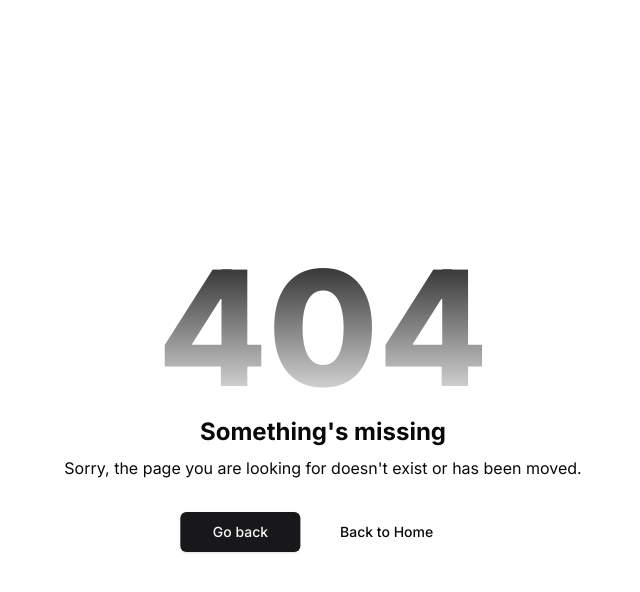
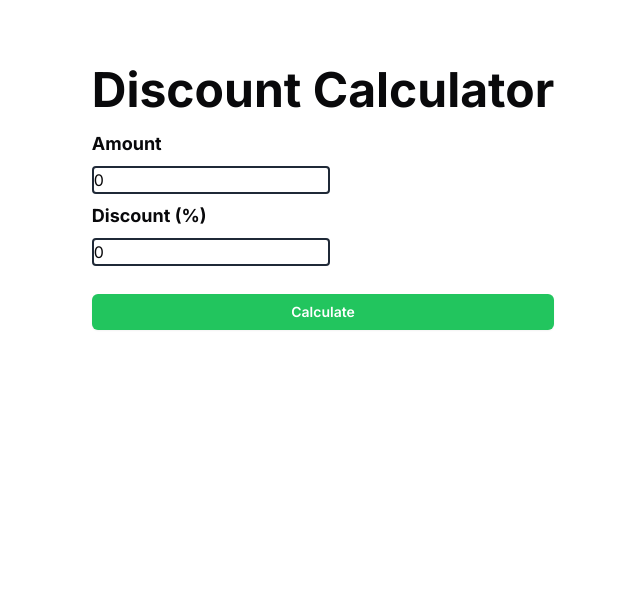
Before and after one commit to shahadot786/absolute-it-admin, a Next.js app: page /calculation in a window 1280 px wide. Before the commit this address had no page. Shown: the top 592 px of the page, without its empty margins (317-957 px from the left). Built offline with nearby package versions, Linux system fonts and the light colour scheme.

Commit message:
discount calculator added

```diff
--- /dev/null
+++ b/app/(auth)/calculation/page.tsx
@@ -0,0 +1,75 @@
+"use client";
+
+import React, { useState } from "react";
+
+const Calculation: React.FC = () => {
+  const [amount, setAmount] = useState<number>(0);
+  const [discount, setDiscount] = useState<number>(0);
+  const [result, setResult] = useState<number | null>(null);
+
+  const calculate = (amount: number, discount: number): number | null => {
+    if (discount >= 100) return null; // Prevent division by zero or negative discounts
+    return (amount * 100) / (100 - discount);
+  };
+
+  const handleCalculate = () => {
+    const calculatedResult = calculate(amount, discount);
+    setResult(calculatedResult);
+  };
+
+  return (
+    <div
+      style={{
+        display: "flex",
+        justifyContent: "center",
+        height: "100vh",
+        marginTop: "50px",
+      }}
+    >
+      <div>
+        <h1 className="text-5xl font-bold my-4">Discount Calculator</h1>
+        <div>
+          <div>
+            <label htmlFor="amount" className="text-lg font-bold my-2">
+              Amount
+            </label>
+          </div>
+          <input
+            type="number"
+            id="amount"
+            value={amount}
+            onChange={(e) => setAmount(parseFloat(e.target.value))}
+            className="border-2 border-gray-800 rounded-sm  my-2"
+          />
+        </div>
+        <div>
+          <div>
+            <label htmlFor="discount" className="text-lg font-bold my-2">
+              Discount (%)
+            </label>
+          </div>
+          <input
+            type="number"
+            id="discount"
+            value={discount}
+            onChange={(e) => setDiscount(parseFloat(e.target.value))}
+            className="border-2 border-gray-800 rounded-sm  my-2"
+          />
+        </div>
+        <button
+          onClick={handleCalculate}
+          className="mt-5 flex w-full justify-center rounded-md bg-green-500 px-3 py-1.5 text-sm font-semibold leading-6 text-white shadow-sm hover:bg-green-400 focus-visible:outline focus-visible:outline-2 focus-visible:outline-offset-2 focus-visible:outline-green-500"
+        >
+          Calculate
+        </button>
+        {result !== null && (
+          <p className="text-lg font-bold my-2">
+            Original Amount: {result.toFixed(0)}
+          </p>
+        )}
+      </div>
+    </div>
+  );
+};
+
+export default Calculation;
```
